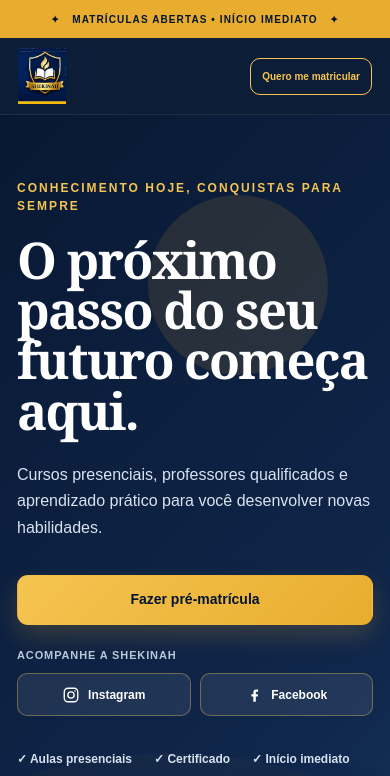
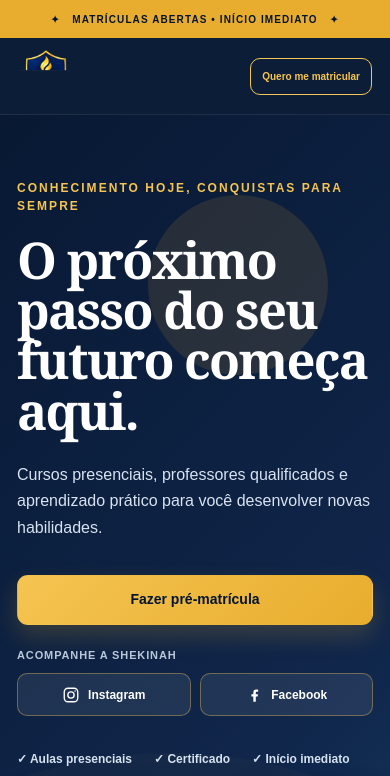
Before and after one commit to kuadmff2-bit/Site_shekinah, a Next.js app: page / in a window 390 px wide. Shown: the top 776 px of the page. Built offline with nearby package versions, Linux system fonts and the light colour scheme.

Commit message:
Usa novo escudo da Shekinah no cabeçalho

```diff
--- a/app/globals.css
+++ b/app/globals.css
@@ -22,7 +22,7 @@ a { color: inherit; text-decoration: none; }
 .announcement { display: flex; min-height: 38px; align-items: center; justify-content: center; gap: 12px; padding: 8px 20px; background: var(--gold-500); color: var(--navy-950); font-size: 12px; font-weight: 800; letter-spacing: .11em; text-align: center; text-transform: uppercase; }
 .site-header { position: sticky; top: 0; z-index: 30; display: flex; min-height: 76px; align-items: center; justify-content: space-between; padding: 12px clamp(22px, 5vw, 76px); border-bottom: 1px solid rgba(255,255,255,.08); background: rgba(3,20,47,.96); color: white; backdrop-filter: blur(14px); }
 .header-brand { display: inline-flex; align-items: center; flex: 0 0 auto; }
-.header-brand-logo { display: block; width: 54px; height: 64px; object-fit: cover; object-position: left center; }
+.header-brand-logo { display: block; width: 64px; height: 64px; object-fit: contain; object-position: center; }
 .brand { display: inline-flex; align-items: center; gap: 12px; }
 .brand-mark { display: grid; width: 46px; height: 52px; place-items: center; border: 2px solid var(--gold-400); border-radius: 22px 22px 26px 26px; background: linear-gradient(145deg, rgba(245,196,81,.16), rgba(245,196,81,.02)); color: var(--gold-400); font-family: Georgia, serif; font-size: 26px; font-weight: 800; box-shadow: inset 0 0 0 3px var(--navy-950), 0 0 0 1px rgba(245,196,81,.35); }
 .brand strong, .brand small { display: block; }
@@ -187,7 +187,7 @@ footer { display: flex; align-items: center; justify-content: space-between; gap
 @media (max-width: 700px) {
   .announcement { font-size: 10px; }
   .site-header { min-height: 68px; padding: 10px 18px; }
-  .header-brand-logo { width: 48px; height: 56px; }
+  .header-brand-logo { width: 56px; height: 56px; }
   .brand-mark { width: 38px; height: 43px; font-size: 22px; }
   .brand strong { font-size: 20px; }
   .brand small { font-size: 8px; }
--- a/app/page.tsx
+++ b/app/page.tsx
@@ -297,7 +297,7 @@ export default function Home() {
 
       <header className="site-header">
         <a className="header-brand" href="#inicio" aria-label="Centro de Ensino Shekinah - início">
-          <img className="header-brand-logo" src="/shekinah-logo.png" alt="Escudo do Centro de Ensino Shekinah" width="54" height="64" />
+          <img className="header-brand-logo" src="/shekinah-shield.png" alt="Escudo do Centro de Ensino Shekinah" width="64" height="64" />
         </a>
         <nav aria-label="Navegação principal">
           <a href="#cursos">Cursos</a>
```
Also changed, not shown: public/shekinah-shield.png (added), 1 other file (tests, documents, lock files or other folders).
